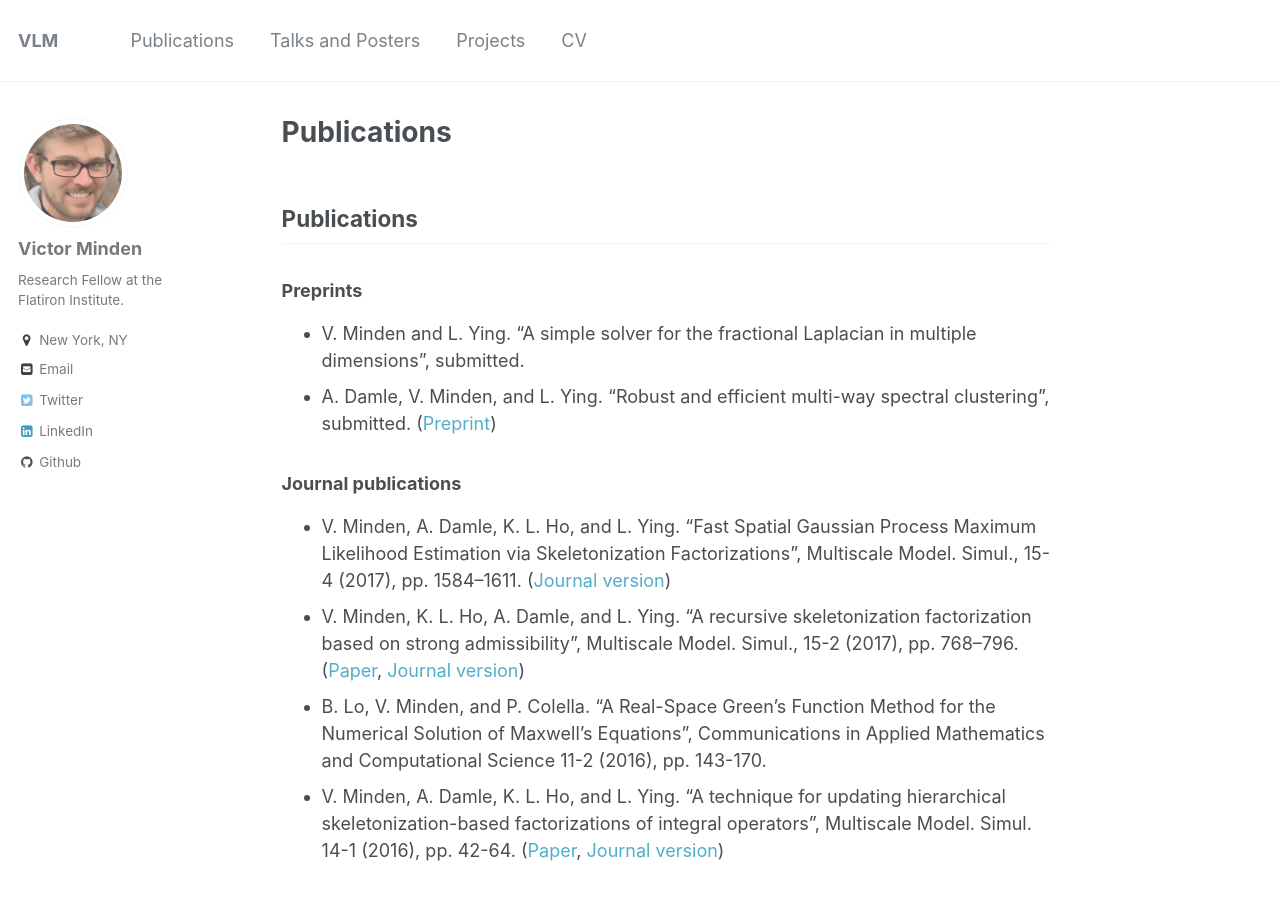
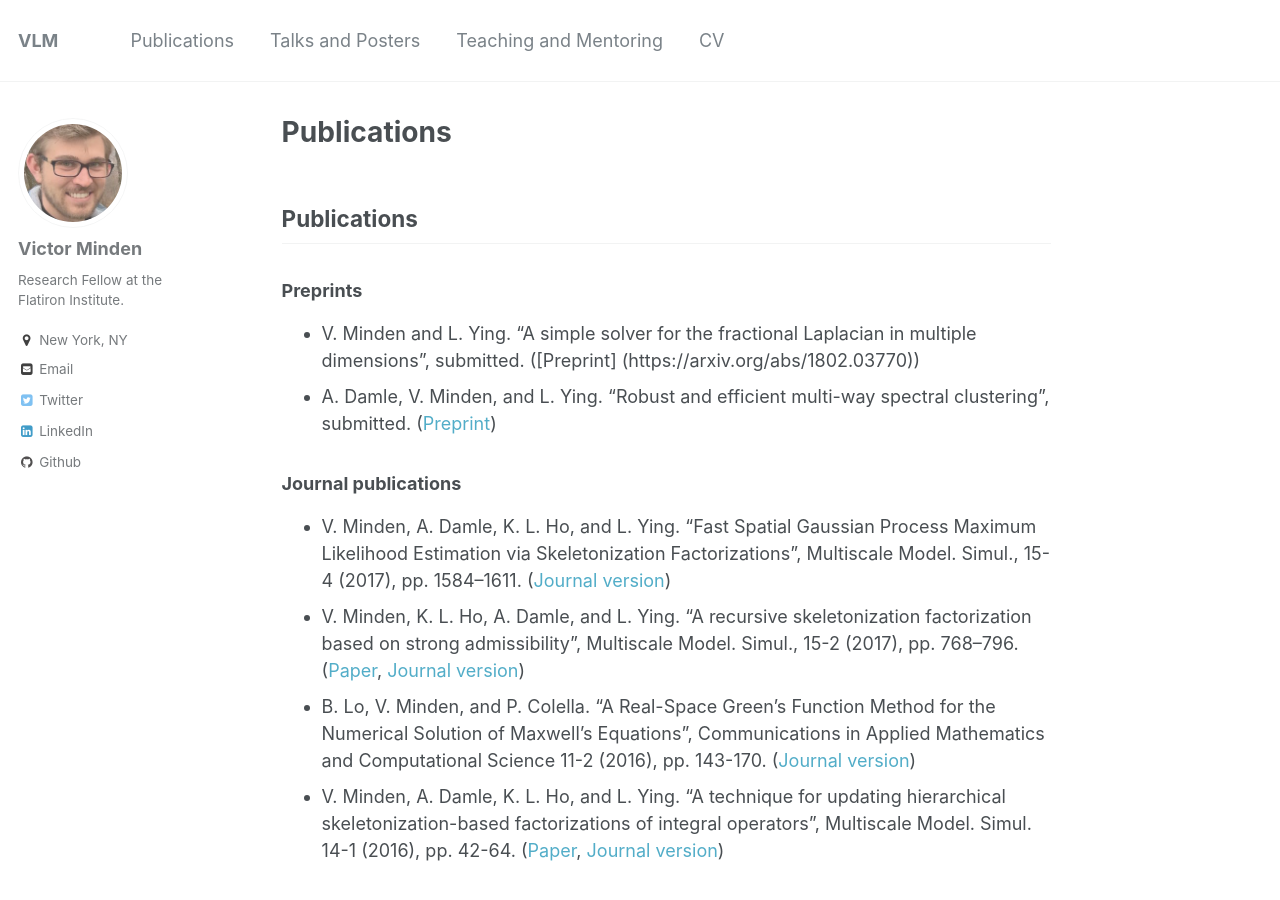
Before and after one commit to victorminden/victorminden.github.io, a Jekyll site: the page built from _pages/papers.md, in a window 1280 px wide and 900 px high. Built offline with Jekyll 4.4.1, drawn with Linux system fonts in a browser that asks for light colours.

Commit message:
add separate teaching section

```diff
--- a/_data/navigation.yml
+++ b/_data/navigation.yml
@@ -6,8 +6,8 @@ main:
   - title: "Talks and Posters"
     url: https://victorminden.github.io/talks.html
 
-  - title: "Projects"
-    url: https://victorminden.github.io/projects.html
+  - title: "Teaching and Mentoring"
+    url: https://victorminden.github.io/teaching.html
 
   - title: "CV"
     url: https://victorminden.github.io/cv.html
--- a/_pages/papers.md
+++ b/_pages/papers.md
@@ -10,13 +10,13 @@ permalink: /papers.html
 ## Publications
 
 ### Preprints
-- V. Minden and L. Ying.  "A simple solver for the fractional Laplacian in multiple dimensions", submitted.
+- V. Minden and L. Ying.  "A simple solver for the fractional Laplacian in multiple dimensions", submitted. ([Preprint] (https://arxiv.org/abs/1802.03770))
 - A. Damle, V. Minden, and L. Ying.  "Robust and efficient multi-way spectral clustering", submitted. ([Preprint](https://arxiv.org/abs/1609.08251))
 
 ### Journal publications
-- V. Minden, A. Damle, K. L. Ho, and L. Ying.  "Fast Spatial Gaussian Process Maximum Likelihood Estimation via Skeletonization Factorizations", Multiscale Model. Simul., 15-4 (2017), pp. 1584–1611. ([Journal version](http://epubs.siam.org/doi/abs/10.1137/17M1116477))
+- V. Minden, A. Damle, K. L. Ho, and L. Ying.  "Fast Spatial Gaussian Process Maximum Likelihood Estimation via Skeletonization Factorizations", Multiscale Model. Simul., 15-4 (2017), pp. 1584–1611. ([Journal version](https://doi.org/10.1137/17M1116477))
 - V. Minden, K. L. Ho, A. Damle, and L. Ying.  "A recursive skeletonization factorization based on strong admissibility", Multiscale Model. Simul., 15-2 (2017), pp. 768–796. ([Paper](docs/rss.pdf), [Journal version](http://dx.doi.org/10.1137/16M1095949))
-- B. Lo, V. Minden, and P. Colella. "A Real-Space Green's Function Method for the Numerical Solution of Maxwell's Equations", Communications in Applied Mathematics and Computational Science 11-2 (2016), pp. 143-170.
+- B. Lo, V. Minden, and P. Colella. "A Real-Space Green's Function Method for the Numerical Solution of Maxwell's Equations", Communications in Applied Mathematics and Computational Science 11-2 (2016), pp. 143-170. ([Journal version](https://doi.org/10.2140/camcos.2016.11.143))
 - V. Minden, A. Damle, K. L. Ho, and L. Ying. "A technique for updating hierarchical skeletonization-based factorizations of integral operators", Multiscale Model. Simul. 14-1 (2016), pp. 42-64. ([Paper](docs/updating.pdf), [Journal version](http://dx.doi.org/10.1137/15M1024500))
 
 ### Conference Proceedings
```
Also changed, not shown: _pages/teaching.md (added, +20 -0 lines), 4 other files.
